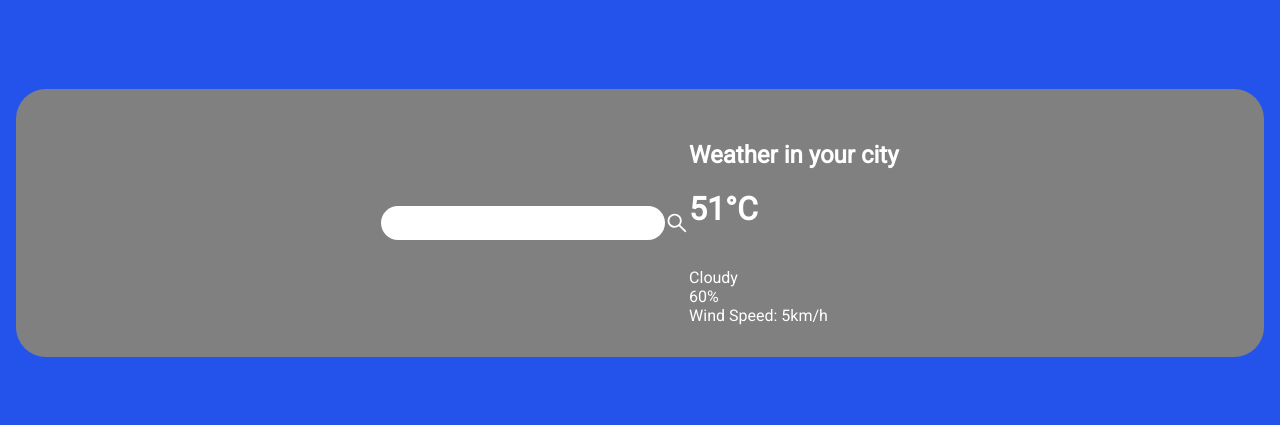
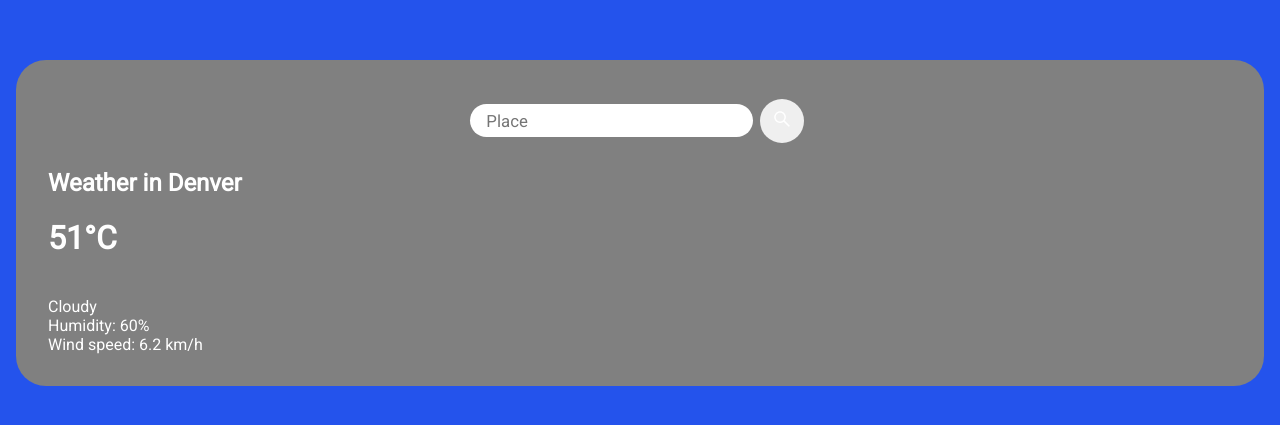
Before and after one commit to BenjaminShutyak/WeatherAppPhase1, a plain HTML site: page index.html in a window 1280 px wide. Shown: the part 177-602 px from the top of the page. Drawn offline with Linux system fonts and the light colour scheme.

Commit message:
Cleaned up and finalized all html

```diff
--- a/index.html
+++ b/index.html
@@ -11,24 +11,25 @@
     <link rel="stylesheet" href="style.css">
     <script src="script.js"></script>
 </head>
+
 <body>
     <div class="card">
       <div class="search">
-    <input type="text" class="search-bar"
+        <input type="text" class="search-bar" placeholder="Place">
         <button><svg stroke="currentColor" fill="currentColor" stroke-width="0" viewBox="0 0 1024 1024" height="1.5em"
             width="1.5em" xmlns="http://www.w3.org/2000/svg">
             <path
               d="M909.6 854.5L649.9 594.8C690.2 542.7 712 479 712 412c0-80.2-31.3-155.4-87.9-212.1-56.6-56.7-132-87.9-212.1-87.9s-155.5 31.3-212.1 87.9C143.2 256.5 112 331.8 112 412c0 80.1 31.3 155.5 87.9 212.1C256.5 680.8 331.8 712 412 712c67 0 130.6-21.8 182.7-62l259.7 259.6a8.2 8.2 0 0 0 11.6 0l43.6-43.5a8.2 8.2 0 0 0 0-11.6zM570.4 570.4C528 612.7 471.8 636 412 636s-116-23.3-158.4-65.6C211.3 528 188 471.8 188 412s23.3-116.1 65.6-158.4C296 211.3 352.2 188 412 188s116.1 23.2 158.4 65.6S636 352.2 636 412s-23.3 116.1-65.6 158.4z">
             </path>
           </svg></button>
-<div>
-        <div class="weather">
-            <h2 class="city">Weather in your city</h2>
+            </div>
+            <div class="weather loading">
+            <h2 class="city">Weather in Denver</h2>
             <h1 class="temp">51°C</h1>
-            <img src="" alt="" class="icon">
+            <img src="" alt="" class="weather-icon">
           <div class="description">Cloudy</div>
-            <div class="humidity">60%</div>
-            <div class="wind">Wind Speed: 5km/h</div>
+            <div class="humidity">Humidity: 60%</div>
+            <div class="wind">Wind speed: 6.2 km/h</div>
+    </div>
     </div>
   </body>
-</html>
```
Lines whose indentation alone changed are shown as unchanged.
